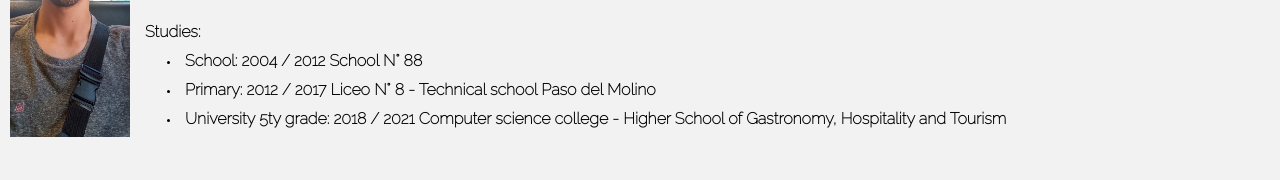
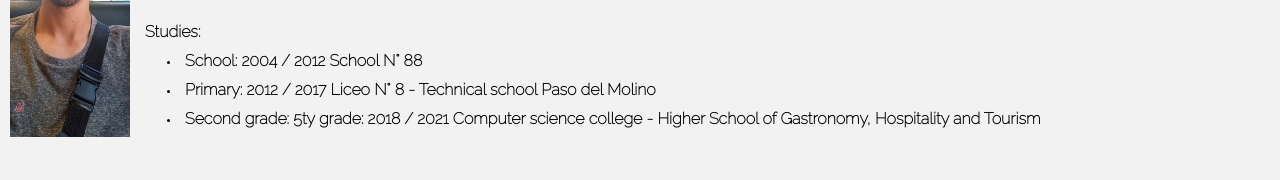
Before and after one commit to MarkOsBab/OldPortfolio, a plain HTML site: page resume/index.html in a window 1280 px wide. Shown: the part 604-784 px from the top of the page. Drawn offline with Linux system fonts and the light colour scheme.

Commit message:
Corrección gramatical en resume index

```diff
--- a/resume/index.html
+++ b/resume/index.html
@@ -85,7 +85,7 @@
                                         <p class="cv__box__divider__content">Primary: 2012 / 2017 Liceo N° 8 - Technical school Paso del Molino</p>
                                     </li>
                                     <li>
-                                        <p class="cv__box__divider__content">University 5ty grade: 2018 / 2021 Computer science college - Higher School of Gastronomy, Hospitality and Tourism</p>
+                                        <p class="cv__box__divider__content">Second grade: 5ty grade: 2018 / 2021 Computer science college - Higher School of Gastronomy, Hospitality and Tourism</p>
                                     </li>
                                 </ul>
                             </div>
```
